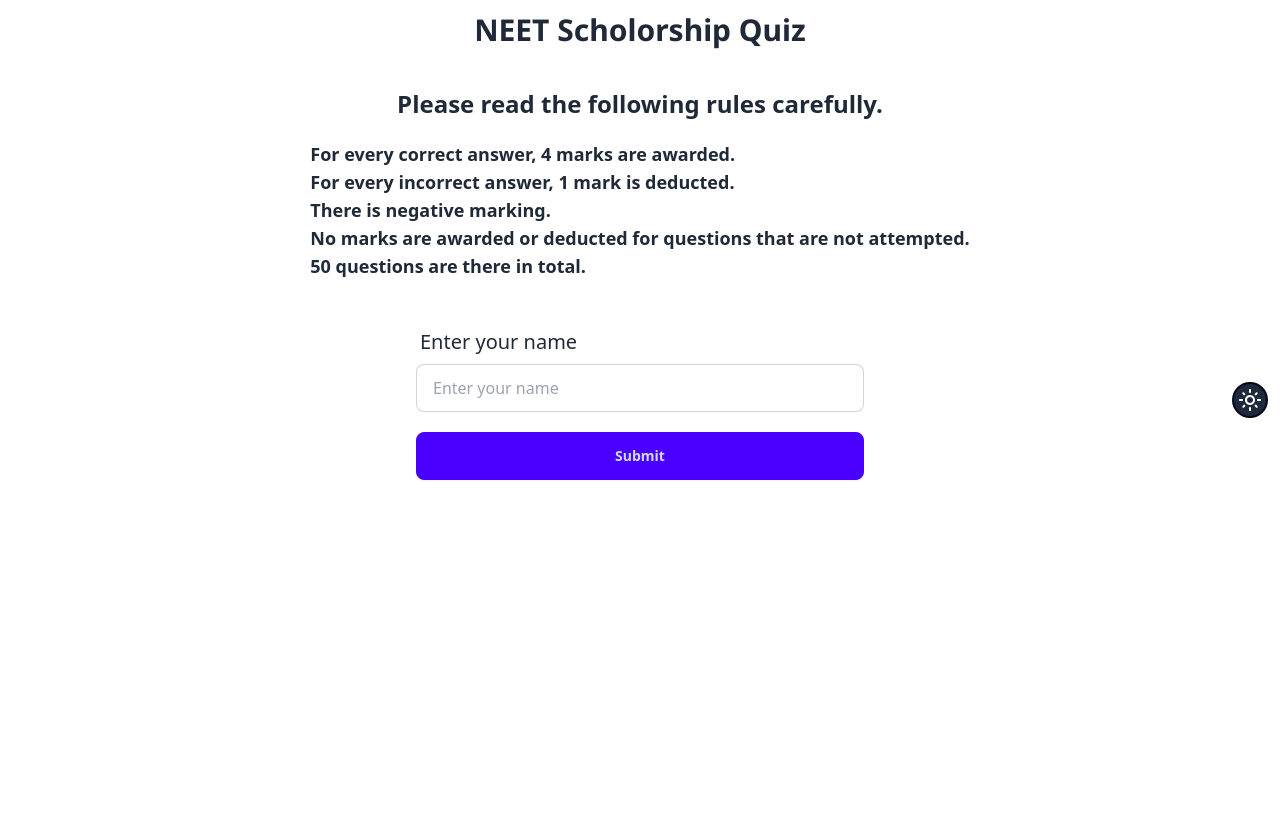
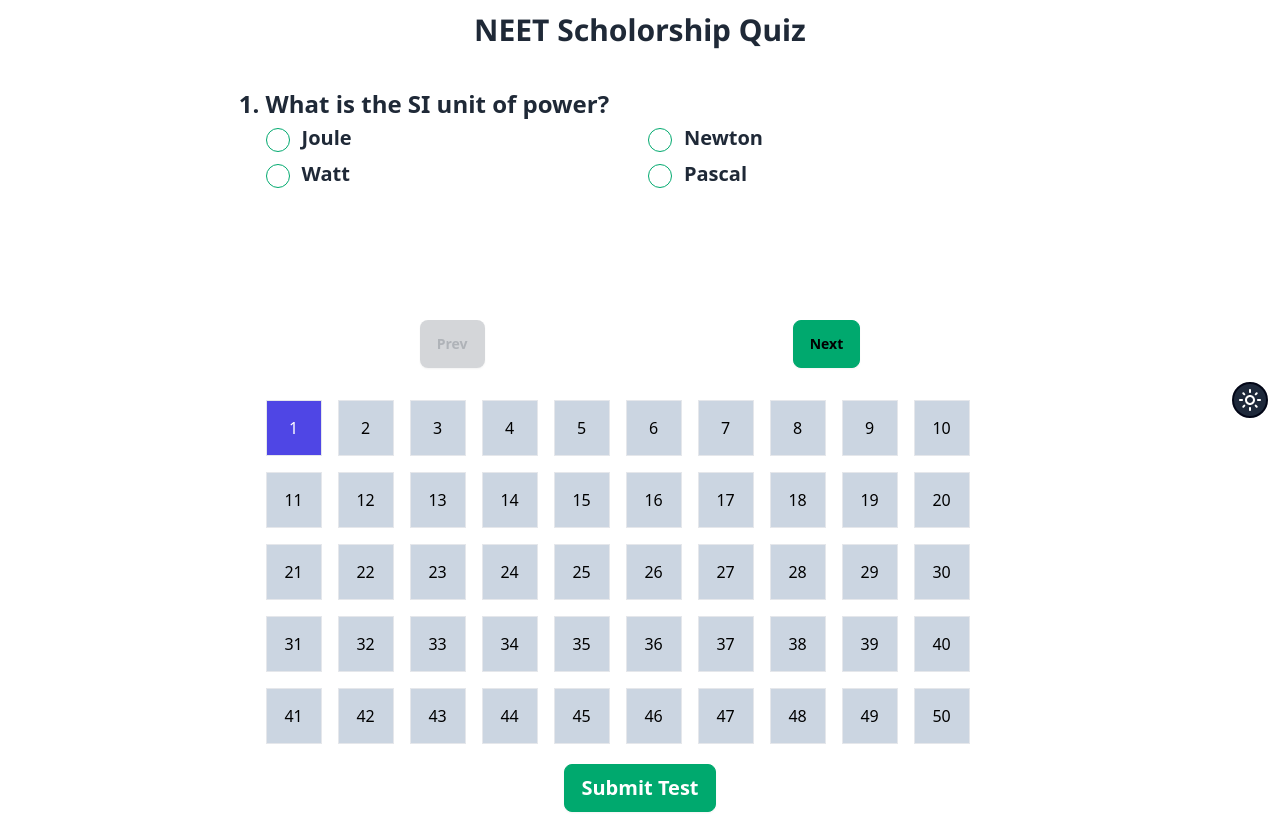
Before and after one commit to altravolf/quiz-app, a React (Vite) app: page /quiz in a window 1280 px wide. Both pictures are taken after typing "Sample" into the empty fields and a click on the button "Submit". Before the commit the page ends 800 px from the top, so only its background shows below. Built offline with nearby package versions, Linux system fonts and the light colour scheme.

Commit message:
Quiz section ready

```diff
--- a/package.json
+++ b/package.json
@@ -21,6 +21,7 @@
     "react-router-dom": "^6.23.1"
   },
   "devDependencies": {
+    "@tailwindcss/forms": "^0.5.7",
     "@types/react": "^18.2.66",
     "@types/react-dom": "^18.2.22",
     "@vitejs/plugin-react": "^4.2.1",
--- a/src/App.jsx
+++ b/src/App.jsx
@@ -3,10 +3,12 @@ import ThemeToggler from "./components/ThemeToggler/ThemeToggler"
 import HomePage from './components/HomePage/HomePage'
 import { useContext } from "react";
 import QuizContext from "./context/quizContext";
+import QuizPage from "./components/QuizPage/QuizPage";
+import ResultPage from "./components/ResultPage/ResultPage";
 
 function App() {
 
-  const { setUser, theme, setTheme } = useContext(QuizContext);
+  const { theme, setTheme, start, quiz, result } = useContext(QuizContext);
 
 
   return (
@@ -15,7 +17,13 @@ function App() {
 
       <div className="main-container container px-4 mx-auto">
 
-        <HomePage setUser={setUser} />
+
+        {start ? <HomePage /> : null}
+
+        {quiz ? <QuizPage /> : null}
+
+
+        {result ? <ResultPage /> : null}
 
       </div>
     </div>
--- a/src/components/HomePage/HomePage.jsx
+++ b/src/components/HomePage/HomePage.jsx
@@ -4,16 +4,22 @@ import MainHeading from "../MainHeading/MainHeading";
 import { useForm } from "react-hook-form"
 import { useSnackbar } from "notistack";
 
+import { useContext } from "react";
+import QuizContext from "../../context/quizContext";
 
-function HomePage({ setUser }) {
+function HomePage() {
 
     const { register, handleSubmit, formState: { errors }, reset } = useForm();
+
+    const { setUser, setStart, setQuiz } = useContext(QuizContext);
 
     const { enqueueSnackbar } = useSnackbar();
 
     const onClickSubmit = (data) => {
         enqueueSnackbar(`Welcome ${data.name}`, { variant: "success", autoHideDuration: 1500, anchorOrigin: { vertical: 'top', horizontal: 'right' } });
         setUser(data.name);
+        setStart(false);
+        setQuiz(true);
 
         reset();
     }
--- a/src/components/Questions/Questions.jsx
+++ b/src/components/Questions/Questions.jsx
@@ -1,29 +1,24 @@
 import './Questions.scss';
 
-function Questions() {
+
+function Questions({ data, onSelectAnswer }) {
+
 
     return (
-        <div className="Questions mt-10 mb-8">
-            <h3 className="md:text-2xl text-xl  font-bold ">
-            </h3>
+        <div className="Questions mt-10 mb-8 min-h-[200px]">
 
-            <ol className="list-inside " >
-                {/* <label className="label cursor-pointer">
-                    <input type="radio" name="radio-10" className="radio checked:bg-red-500" checked />
-                    <span className="label-text">Red pill</span>
-                </label> */}
+            <div className="md:text-2xl text-xl font-bold">{data.question}</div>
 
-                {/* {
-                    data[0].options.map((option, index) => {
-                        return (
-                            <li className="label cursor-pointer justify-start gap-3" key={index}>
-                                <input type="radio" name="radio-10" className="radio check checked:bg-green-600" />
-                                <span className="label-text text-lg">{option}</span>
-                            </li>
-                        );
-                    })
-                } */}
+            <ol className=" columns-1 md:columns-2">
+                {data.options.map((el, idx) => (
+                    <li className="text-xl font-semibold py-1" onClick={() => onSelectAnswer(data.id, el)} key={idx}>
+                        <input type="radio" id={`${data.id}${idx}`} name="radio-5" className="radio radio-success text-success" value={el} />
+                        <label htmlFor={`${data.id}${idx}`} className="ps-3">{el}</label>
+                    </li>
+                ))}
             </ol>
+
+
         </div>
     );
 }
--- a/src/components/QuizPage/QuizPage.jsx
+++ b/src/components/QuizPage/QuizPage.jsx
@@ -2,32 +2,72 @@
 import MainHeading from "../MainHeading/MainHeading";
 import Questions from "../Questions/Questions";
 import './QuizPage.scss';
+import { useContext, useEffect } from "react";
+import QuizContext from "../../context/quizContext";
+import SubmitModal from "../SubmitModal/SubmitModal";
 
 
 function QuizPage() {
-
-
+    const { mcqData, current, setCurrent, selectedAnswer, setSelectedAnswer } = useContext(QuizContext);
 
     const onPrev = () => {
-        console.log("prev")
+        setCurrent(current - 1);
     }
 
     const onNext = () => {
-        console.log("next")
+        setCurrent(current + 1);
     }
+
+    const onTile = (index) => {
+        setCurrent(index)
+    }
+
+    const onSelectAnswer = (questionId, selectedOption) => {
+        setSelectedAnswer(() => {
+            return {
+                ...selectedAnswer,
+                [questionId]: selectedOption
+            }
+        })
+    }
+
+    useEffect(() => {
+        console.log(selectedAnswer)
+    }, [selectedAnswer])
+
 
     return (
         <div className="QuizPage lg:w-[60%] mx-auto">
             <MainHeading />
 
-            <Questions />
+            <ol className="list-decimal">
+                {mcqData.map((data, index) => {
+                    return (
+                        <li key={index} data-marker={`${data.id}.`} className={`main-question cust-marker ${current === index ? "" : "hidden"}`}>
+                            <Questions data={data} onSelectAnswer={onSelectAnswer} />
+
+                            <div className="flex justify-around">
+                                <button className={`btn btn-warning`} disabled={current === 0} onClick={onPrev}>Prev</button>
+                                <button className=" btn btn-success" disabled={current === mcqData.length - 1} onClick={onNext}>Next</button>
+                            </div>
+                        </li>
+                    );
+                })}
+            </ol>
+
+            <div className="flex flex-wrap gap-4 mt-8 tiles">
+                {mcqData.map((data, idx) => (
+                    <div className={`inline-flex justify-center items-center box-border w-14 h-14  text-black border  cursor-pointer select-none ${current === idx ? "bg-indigo-600 text-white" : "bg-slate-300"} ${selectedAnswer[data.id] ? "bg-green-600" : ""}`} key={idx} onClick={() => onTile(idx)}> <span>{data.id}</span> </div>
+                ))}
+            </div>
+
+            <div className="text-center">
+                <button className="btn btn-success mt-5 text-xl text-white font-semibold" onClick={() => document.getElementById('submit_modal').showModal()}> Submit Test</button>
+                <SubmitModal />
+            </div>
 
 
-            <div className="flex justify-around">
-                <button className=" btn btn-warning" onClick={onPrev}>Prev</button>
-                <button className=" btn btn-success" onClick={onNext}>Next</button>
-            </div>
-        </div>
+        </div >
     );
 }
 
--- a/src/components/QuizPage/QuizPage.scss
+++ b/src/components/QuizPage/QuizPage.scss
@@ -1,3 +1,20 @@
 .QuizPage {
-    /* Your component styles here */
+    ol {
+        li.main-question {
+            &::marker {
+                @apply md:text-2xl text-xl font-bold;
+            }
+        }
+
+        .cust-marker {
+            &::marker {
+                content: attr(data-marker) " ";
+            }
+        }
+    }
+
+    .bg-green-600 {
+        --tw-bg-opacity: 1 !important;
+        background-color: rgb(22 163 74 / var(--tw-bg-opacity)) !important;
+    }
 }
--- /dev/null
+++ b/src/components/SubmitModal/SubmitModal.jsx
@@ -0,0 +1,37 @@
+import './SubmitModal.scss';
+
+import { useContext } from "react";
+import QuizContext from "../../context/quizContext";
+import { useSnackbar } from "notistack"
+
+function SubmitModal() {
+
+    const { setResult, setQuiz } = useContext(QuizContext);
+
+    const { enqueueSnackbar } = useSnackbar();
+
+    const onResult = () => {
+        enqueueSnackbar("Test submitted successfully", { variant: "success", autoHideDuration: 1500, anchorOrigin: { vertical: 'top', horizontal: 'right' } });
+        setQuiz(false);
+        setResult(true);
+    }
+
+    return (
+        <dialog id="submit_modal" className="modal">
+            <div className="modal-box">
+                <h3 className="font-bold text-3xl ">Are you sure you want to submit?</h3>
+
+                <div className="modal-action justify-around">
+
+                    <button className="btn btn-success" onClick={onResult}>Yes</button>
+
+                    <form method="dialog">
+                        <button className="btn btn-error">No</button>
+                    </form>
+                </div>
+            </div>
+        </dialog>
+    );
+}
+
+export default SubmitModal;
--- /dev/null
+++ b/src/components/SubmitModal/SubmitModal.scss
@@ -0,0 +1,3 @@
+.SubmitModal {
+    /* Your component styles here */
+}
--- a/src/context/quizState.jsx
+++ b/src/context/quizState.jsx
@@ -1,13 +1,21 @@
 import { useState } from "react";
 import QuizContext from "../context/quizContext.jsx";
+
+import mcqData from "../data/mcq.json";
 
 const QuizState = (props) => {
 
     const [user, setUser] = useState("");
     const [theme, setTheme] = useState(localStorage.getItem('theme') || 'light');
+    const [start, setStart] = useState(true);
+    const [quiz, setQuiz] = useState(false);
+    const [result, setResult] = useState(false);
+    const [current, setCurrent] = useState(0);
+    const [selectedAnswer, setSelectedAnswer] = useState({});
+
 
     return (
-        <QuizContext.Provider value={{ user, setUser, theme, setTheme }} >
+        <QuizContext.Provider value={{ user, setUser, theme, setTheme, start, setStart, mcqData, current, setCurrent, selectedAnswer, setSelectedAnswer, result, setResult, quiz, setQuiz }} >
             {props.children}
         </QuizContext.Provider>
     )
--- a/tailwind.config.js
+++ b/tailwind.config.js
@@ -11,17 +11,17 @@ export default {
       "noto-sans": ["Noto Sans", "sans-serif"],
     },
     listStyleType: {
-      alpha: 'lower-alpha', // Add this line
+      alpha: 'lower-alpha',
+      decimal: 'decimal'
     },
   },
   plugins: [
     require('daisyui'),
+    require('@tailwindcss/forms'),
   ],
-  important: true,
-
   daisyui: {
     themes: ["light", "dark"],
   },
-
-  darkMode: ["variant", "class", "selector", "media"],
+  darkMode: [],
+  important: true
 }
```
Also changed, not shown: 1 other file (tests, documents, lock files or other folders).
